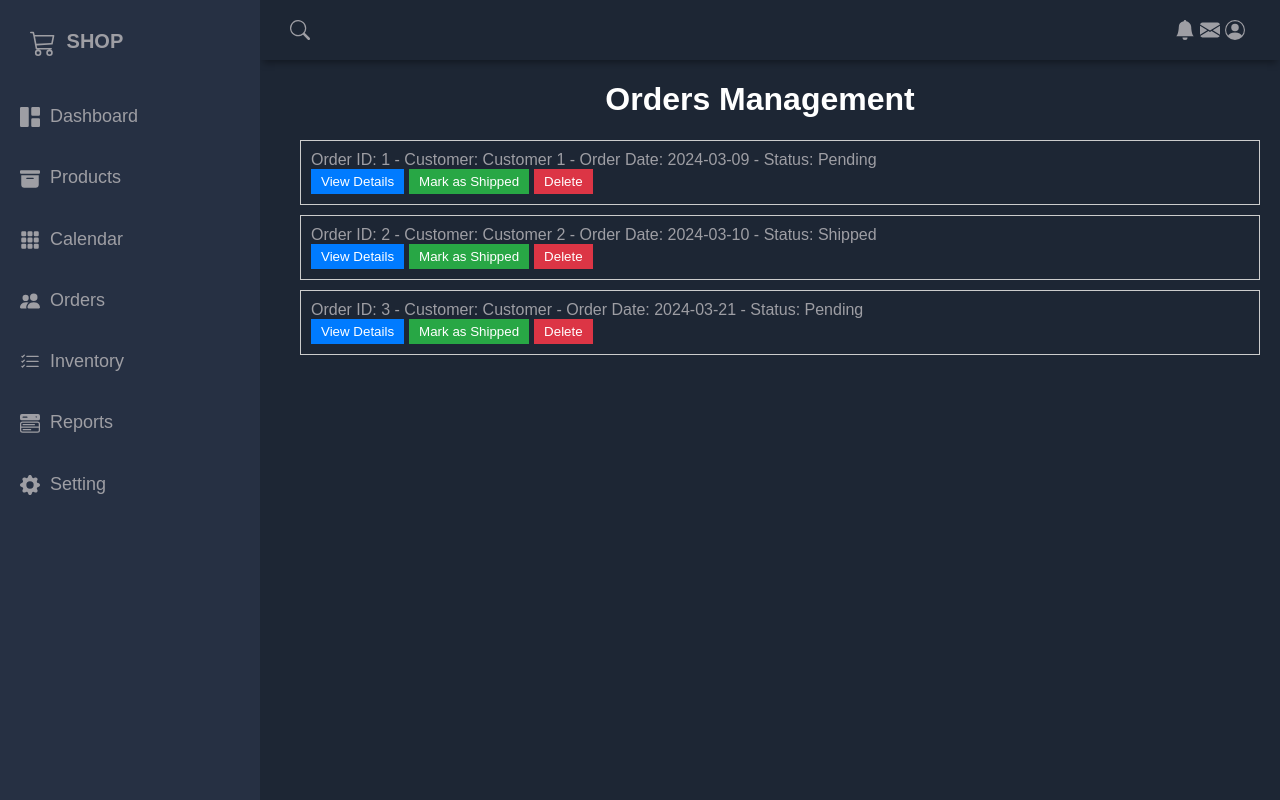
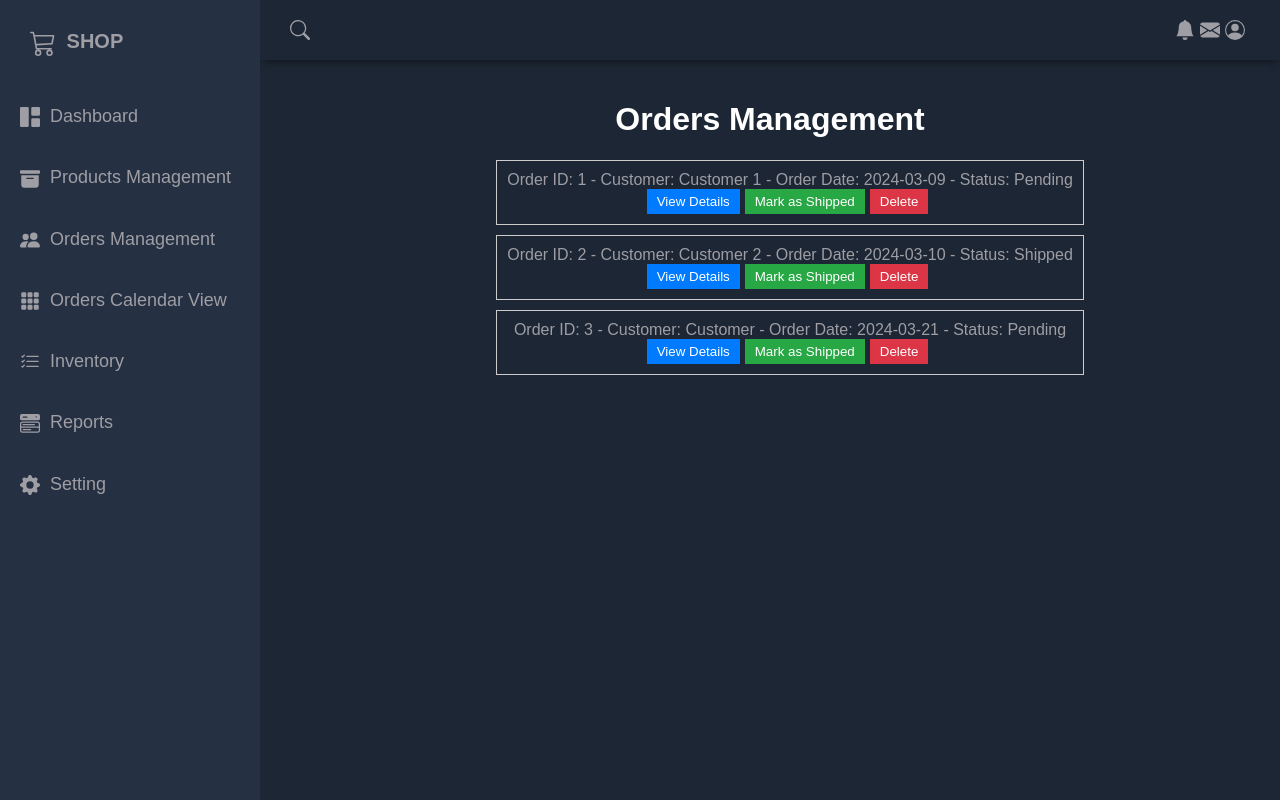
Before and after one commit to mahesh-morde/erp-system, a React (Create React App) app: page /orders in a window 1280 px wide. Built offline with nearby package versions, Linux system fonts and the light colour scheme.

Commit message:
css updated

```diff
--- a/src/App.css
+++ b/src/App.css
@@ -239,8 +239,12 @@ body {
   width: 80%; /* Adjust the width as needed */
 }
 
-.products-container h2, h3 {
+.products-container h1, h2, h3 {
   color: #fff;
+}
+
+.products-container h1{
+  text-align: center;
 }
 
 .add-product-form label {
@@ -361,12 +365,40 @@ body {
   background-color: #f0f0f0;
 }
 
+
 .selected-orders {
+  background-color: #263043;
+  border-radius: 5px;
+  box-shadow: 0 0 10px rgba(0, 0, 0, 0.1);
+  padding: 20px;
   margin-top: 20px;
 }
 
 .selected-orders h3 {
+  font-size: 1.5rem;
   margin-bottom: 10px;
+}
+
+.selected-orders ul {
+  list-style: none;
+  padding: 0;
+}
+
+.selected-orders li {
+  margin-bottom: 15px;
+}
+
+.selected-orders strong {
+  display: block;
+  margin-bottom: 5px;
+}
+
+.selected-orders ul {
+  padding-left: 20px;
+}
+
+.selected-orders ul li {
+  margin-bottom: 5px;
 }
 
 /* Media Queries for Responsiveness */
@@ -401,9 +433,12 @@ body {
 /* css for orders */
 /* src/Orders/Orders.css */
 
-.orders-container {
-  max-width: 1000px;
+
+.order-align{
   margin-top: 20px;
+  display: flex;
+  flex-direction: column;
+  align-items: center;
 }
 
 .orders-container h1 {
@@ -416,6 +451,7 @@ body {
   padding: 10px;
   margin-bottom: 10px;
   list-style: none;
+  text-align: center;
 }
 
 .order-actions button {
@@ -457,7 +493,6 @@ body {
 
 
 
-
 /* css for inventory, reports and settings */
 .coming-soon {
   text-align: center;
--- a/src/Dashboard/Dashboard.js
+++ b/src/Dashboard/Dashboard.js
@@ -128,7 +128,8 @@ const Dashboard = () => {
           <h1>42</h1>
         </div>
       </div>
-
+      <br></br>
+      <h2>SALES REPORTS</h2>
       <div className='charts'>
       <div className='chart-restrict'>
       <ResponsiveContainer width="100%" height="100%">
--- a/src/Orders/Orders.js
+++ b/src/Orders/Orders.js
@@ -64,7 +64,6 @@ const Orders = () => {
             ))}
           </ul>
         )}
-
       </div>
     </div>
   );
--- a/src/Products/Products.js
+++ b/src/Products/Products.js
@@ -62,8 +62,7 @@ const Products = () => {
 
   return (
   <div className="products-container">
-  <h2>Products Management</h2>
-  <hr></hr>
+  <h1>Products Management</h1>
   <h3>Add Products</h3>
   <hr></hr>
   {/* Form for adding products */}
--- a/src/Sidebar/Sidebar.js
+++ b/src/Sidebar/Sidebar.js
@@ -23,17 +23,17 @@ function Sidebar({ openSidebarToggle, OpenSidebar }) {
         </li>
         <li className='sidebar-list-item'>
           <Link to="/products">
-            <BsFillArchiveFill className='icon' /> Products
+            <BsFillArchiveFill className='icon' /> Products Management
+          </Link>
+        </li>
+        <li className='sidebar-list-item'>
+          <Link to="/orders">
+            <BsPeopleFill className='icon' /> Orders Management
           </Link>
         </li>
         <li className='sidebar-list-item'>
           <Link to="/calendar">
-            <BsFillGrid3X3GapFill className='icon' /> Calendar
-          </Link>
-        </li>
-        <li className='sidebar-list-item'>
-          <Link to="/orders">
-            <BsPeopleFill className='icon' /> Orders
+            <BsFillGrid3X3GapFill className='icon' /> Orders Calendar View
           </Link>
         </li>
         <li className='sidebar-list-item'>
```
Lines whose indentation alone changed are shown as unchanged.
